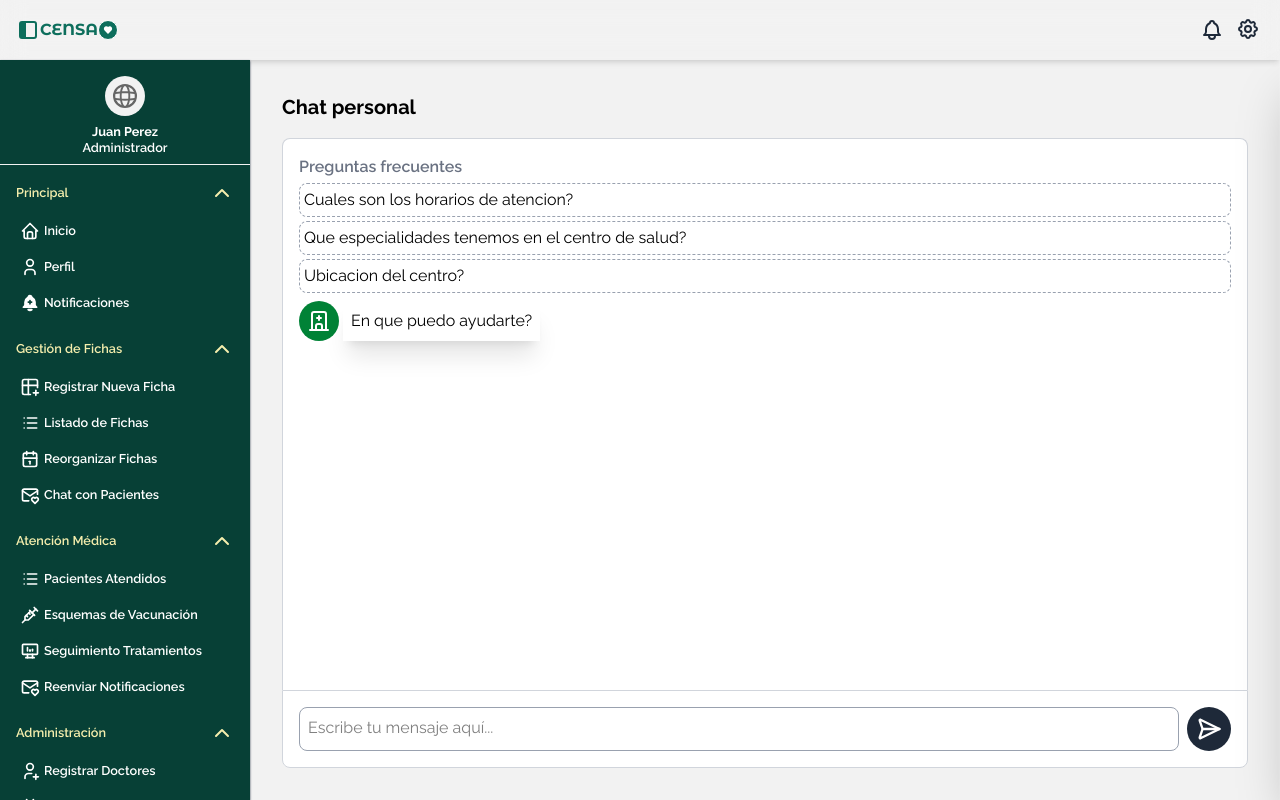
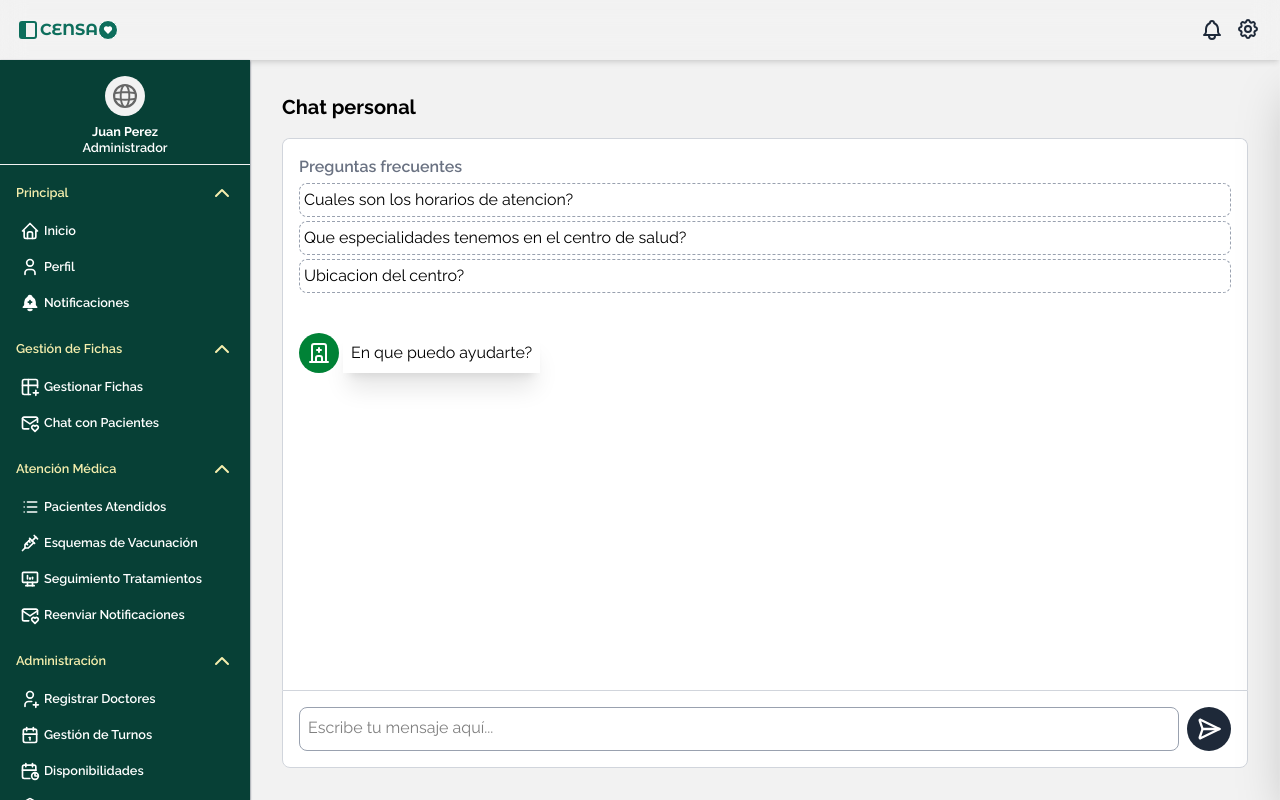
Before and after one commit to ignaccio7/censao, a Next.js app: page /dashboard/paciente/chat in a window 1280 px wide. Built offline with nearby package versions, Linux system fonts and the light colour scheme.

Commit message:
feat(front): fix sidebar and chat user

```diff
--- a/src/app/components/ui/sidebar/sidebar.tsx
+++ b/src/app/components/ui/sidebar/sidebar.tsx
@@ -33,20 +33,25 @@ export default function Sidebar() {
       icon: 'clipboard',
       label: 'Gestión de Fichas',
       options: [
+        // {
+        //   icon: 'plus',
+        //   label: 'Registrar Nueva Ficha',
+        //   link: '/fichas/registrar'
+        // },
+        // {
+        //   icon: 'list',
+        //   label: 'Listado de Fichas',
+        //   link: '/fichas/listado'
+        // },
+        // {
+        //   icon: 'calendar',
+        //   label: 'Reorganizar Fichas',
+        //   link: '/fichas/reorganizar'
+        // },
         {
           icon: 'plus',
-          label: 'Registrar Nueva Ficha',
-          link: '/fichas/registrar'
-        },
-        {
-          icon: 'list',
-          label: 'Listado de Fichas',
-          link: '/fichas/listado'
-        },
-        {
-          icon: 'calendar',
-          label: 'Reorganizar Fichas',
-          link: '/fichas/reorganizar'
+          label: 'Gestionar Fichas',
+          link: '/dashboard/fichas/'
         },
         {
           icon: 'message',
--- /dev/null
+++ b/src/app/dashboard/fichas/page.tsx
@@ -0,0 +1,14 @@
+import Title from '@/app/components/ui/title'
+
+export default function PageFichas() {
+  return (
+    <section className='fichas font-secondary'>
+      <div className='w-full flex justify-between items-center gap-2 mb-4'>
+        <Title className='w-fit'>Gestión de fichas</Title>
+        <span className='px-4 py-2 bg-primary-200 text-primary-700 font-semibold rounded-full text-step-0 border border-primary-300'>
+          Turno: Mañana
+        </span>
+      </div>
+    </section>
+  )
+}
--- a/src/app/dashboard/paciente/chat/page.tsx
+++ b/src/app/dashboard/paciente/chat/page.tsx
@@ -39,9 +39,9 @@ export default function Page() {
   return (
     <section className='chat-system w-full h-[calc(var(--size-window)-2rem)] md:h-[calc(var(--size-window)-4rem)] font-secondary bg-white-100 flex flex-col'>
       <Title className='pb-4'>Chat personal</Title>
-      <div className='chat-container grow overflow-y-auto bg-white rounded-tr-lg rounded-tl-lg flex flex-col border border-gray-300 border-b-0 p-4'>
+      <div className='chat-container grow overflow-y-auto bg-white rounded-tr-lg rounded-tl-lg flex flex-col border border-gray-300 border-b-0'>
         <div className='chat-content grow'>
-          <div className='frequent-questions flex flex-col gap-1 mb-2 sticky top-0 bg-white z-10'>
+          <div className='frequent-questions flex flex-col gap-1 mb-2 sticky top-0 bg-white z-10 p-4'>
             <h3 className='text-gray-500 font-semibold'>
               Preguntas frecuentes
             </h3>
@@ -55,7 +55,7 @@ export default function Page() {
               Ubicacion del centro?
             </button>
           </div>
-          <div className='chats flex flex-col gap-2'>
+          <div className='chats flex flex-col gap-2 p-4'>
             {messages.map((message, key) => {
               const isUser = message.user !== 'censao'
               return (
```
